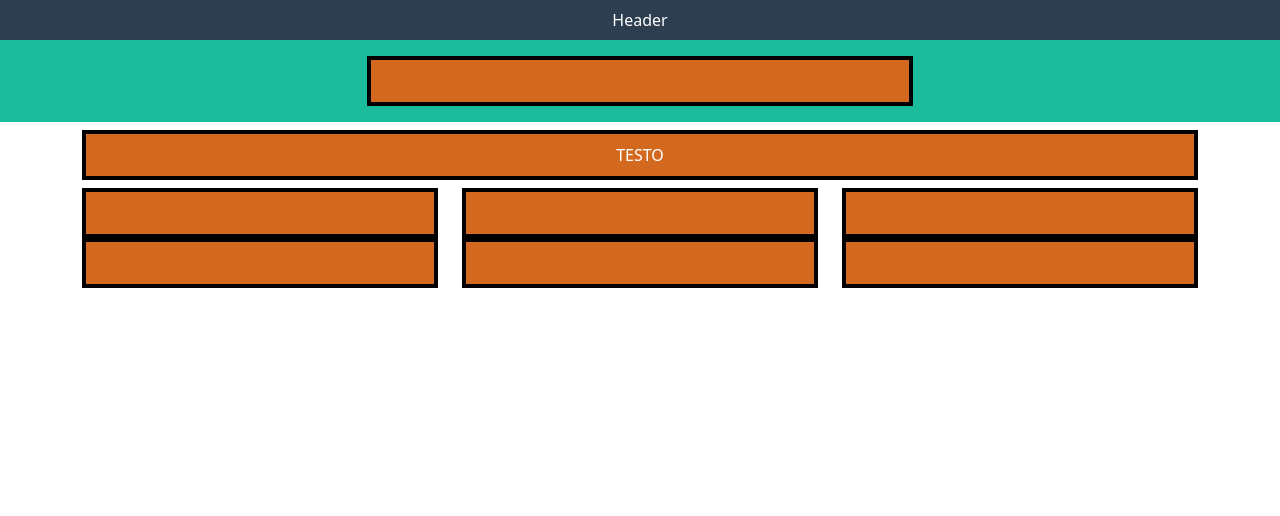
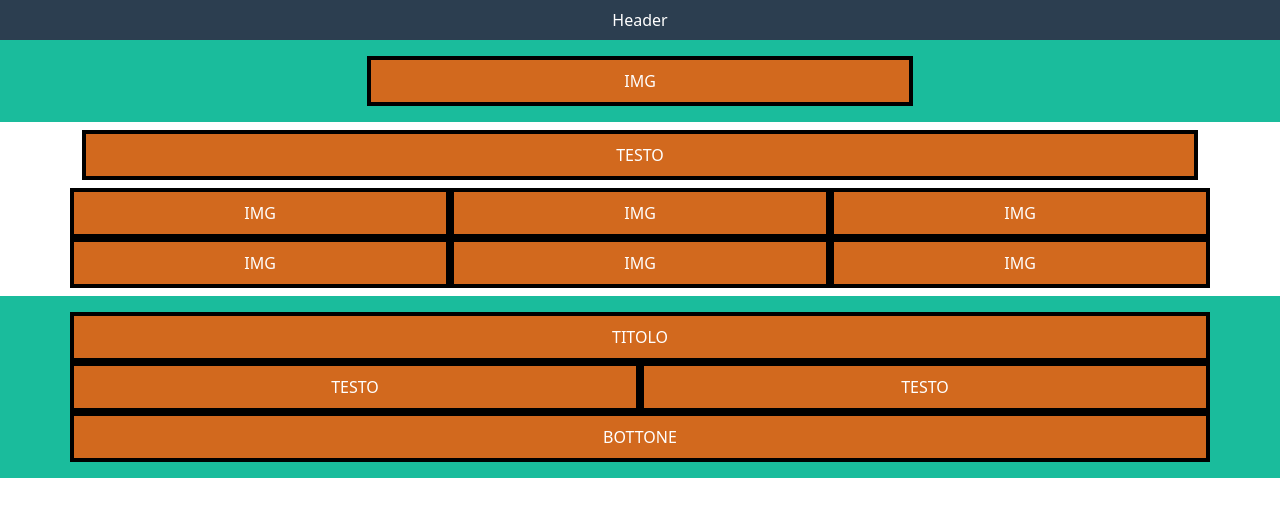
Before and after one commit to Paolo224/html-css-bootstrap-freelancer, a plain HTML site: page index.html in a window 1280 px wide. Drawn offline with nearby package versions, Linux system fonts and the light colour scheme.

Commit message:
Bozza del layout fino ad about (incluso)

```diff
--- a/index.html
+++ b/index.html
@@ -26,12 +26,14 @@
                 <div class="container-sm">
                     <div class="row justify-content-center">
                         <div class="col-12 col-md-9 col-lg-6">
-                            <div class="box"></div>
+                            <div class="box d-flex align-items-center justify-content-center">
+                                IMG
+                            </div>
                         </div>
                     </div>
                 </div>
             </section>
-            <div class="container-sm">
+            <div class="container-sm mb-2">
                 <div class="row text-center mb-2">
                     <div class="col-12">
                         <div class="box d-flex align-items-center justify-content-center">
@@ -40,26 +42,64 @@
                     </div>
                 </div>
                 <div class="row">
-                    <div class="col-12 col-md-6 col-lg-4">
-                        <div class="box"></div>
+                    <div class="col-12 col-md-6 col-lg-4 p-0">
+                        <div class="box d-flex align-items-center justify-content-center">
+                            IMG
+                        </div>
                     </div>
-                    <div class="col-12 col-md-6 col-lg-4">
-                        <div class="box"></div>
+                    <div class="col-12 col-md-6 col-lg-4 p-0">
+                        <div class="box d-flex align-items-center justify-content-center">
+                            IMG
+                        </div>
                     </div>
-                    <div class="col-12 col-md-6 col-lg-4">
-                        <div class="box"></div>
+                    <div class="col-12 col-md-6 col-lg-4 p-0">
+                        <div class="box d-flex align-items-center justify-content-center">
+                            IMG
+                        </div>
                     </div>
-                    <div class="col-12 col-md-6 col-lg-4">
-                        <div class="box"></div>
+                    <div class="col-12 col-md-6 col-lg-4 p-0">
+                        <div class="box d-flex align-items-center justify-content-center">
+                            IMG
+                        </div>
                     </div>
-                    <div class="col-12 col-md-6 col-lg-4">
-                        <div class="box"></div>
+                    <div class="col-12 col-md-6 col-lg-4 p-0">
+                        <div class="box d-flex align-items-center justify-content-center">
+                            IMG
+                        </div>
                     </div>
-                    <div class="col-12 col-md-6 col-lg-4">
-                        <div class="box"></div>
+                    <div class="col-12 col-md-6 col-lg-4 p-0">
+                        <div class="box d-flex align-items-center justify-content-center">
+                            IMG
+                        </div>
                     </div>
                 </div>
             </div>
+            <section class="green-background p-3 mb-2">
+                <div class="container-sm">
+                    <div class="row justify-content-center">
+                        <div class="col-12 p-0">
+                            <div class="box d-flex align-items-center justify-content-center">
+                                TITOLO
+                            </div>
+                        </div>
+                        <div class="col-12 col-md-6 p-0">
+                            <div class="box d-flex align-items-center justify-content-center">
+                                TESTO
+                            </div>
+                        </div>
+                        <div class="col-12 col-md-6 p-0">
+                            <div class="box d-flex align-items-center justify-content-center">
+                                TESTO
+                            </div>
+                        </div>
+                        <div class="col-12 p-0">
+                            <div class="box d-flex align-items-center justify-content-center">
+                                BOTTONE
+                            </div>
+                        </div>
+                    </div>
+                </div>
+            </section>
         </main>
 
         <footer>
```
